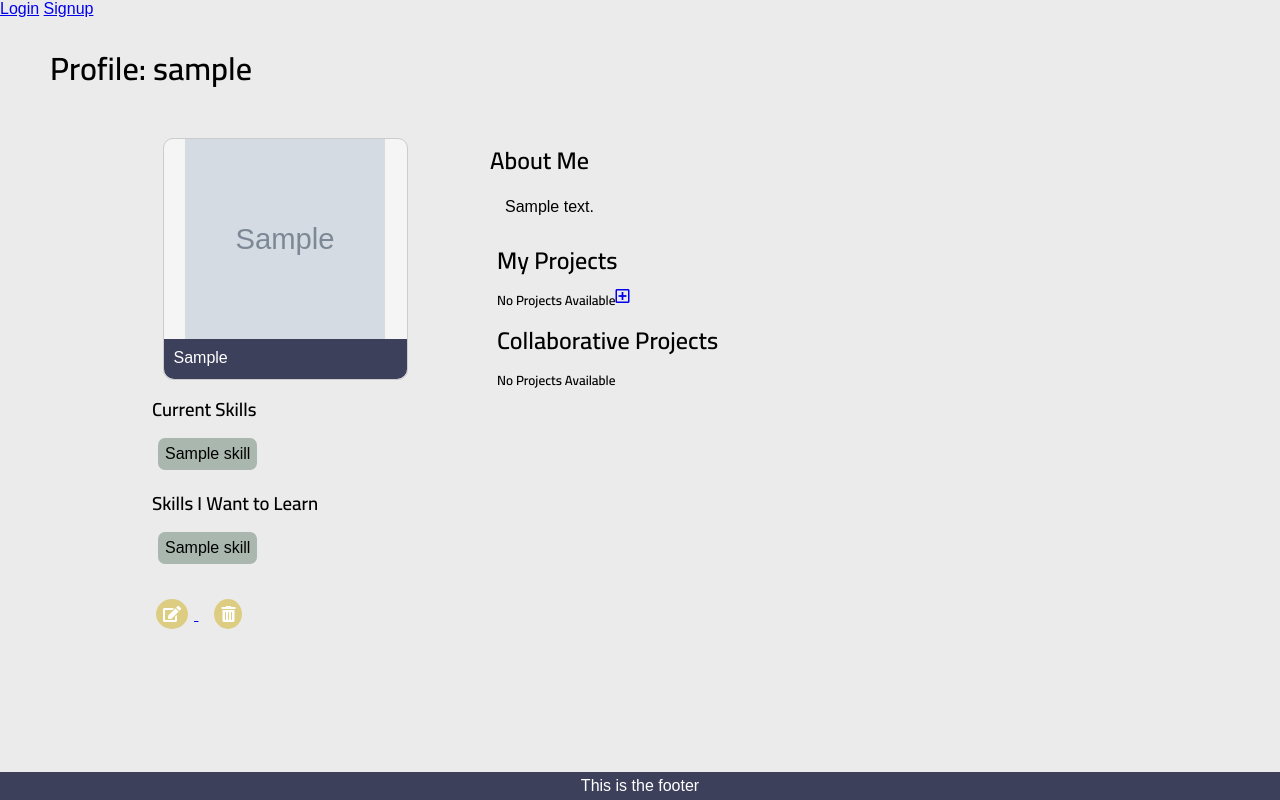
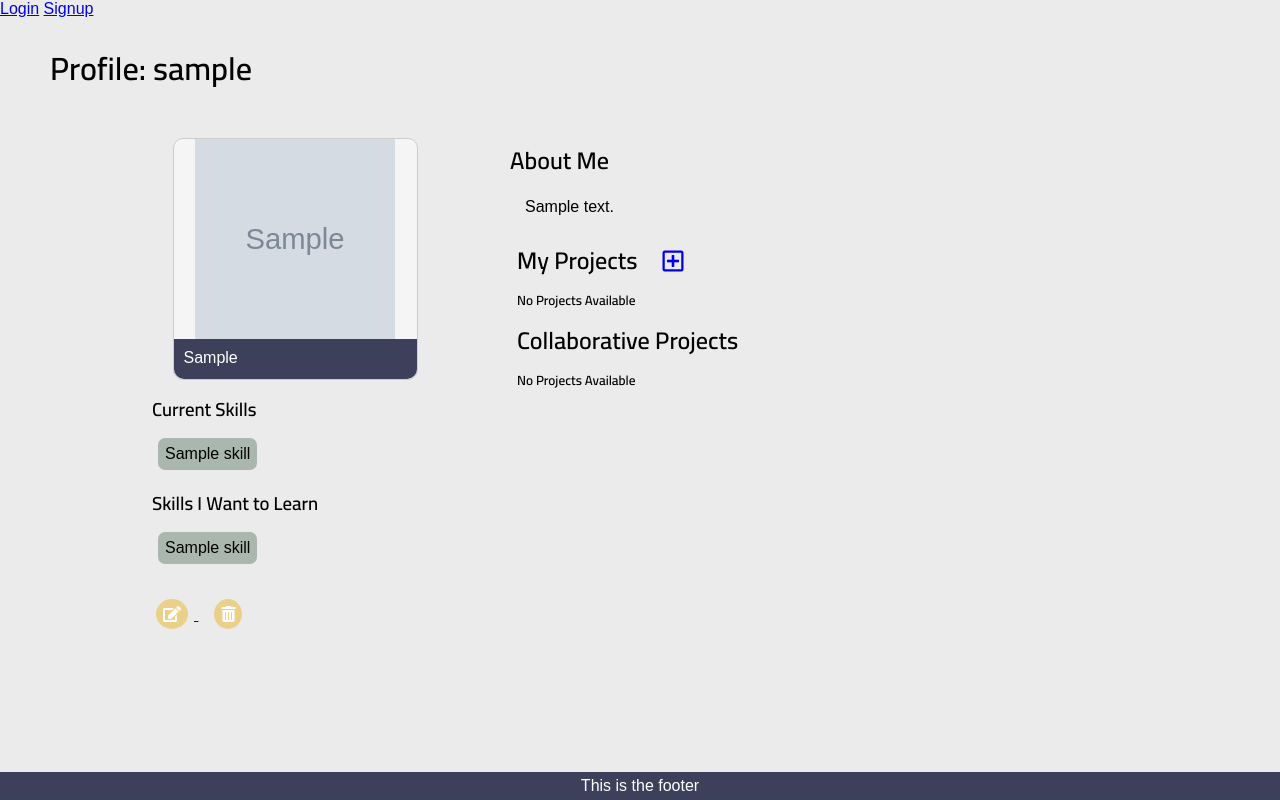
Before and after one commit to gailedit/project-3_collective, a Django app: page /profile/1/ in a window 1280 px wide. Run offline with Django 3.2, Linux system fonts and the light colour scheme; tables that the repository leaves empty hold one stand-in row (values such as "Sample post"); grey boxes marked "Sample" are stand-in pictures.

Commit message:
minor styling updates

```diff
--- a/main_app/static/styles/base.css
+++ b/main_app/static/styles/base.css
@@ -6,7 +6,7 @@
   --activenav: #c6a1a3;
   --skillbtns: #aab7ae;
   --background: #ebebeb;
-  --iconslinks: #ddcd83;
+  --iconslinks: #ebd089;
 }
 
 /* === CSS Reset === */
--- a/main_app/static/styles/base.scss
+++ b/main_app/static/styles/base.scss
@@ -8,7 +8,7 @@
   --activenav: #c6a1a3;
   --skillbtns: #aab7ae;
   --background: #ebebeb;
-  --iconslinks: #ddcd83;
+  --iconslinks: #ebd089;
 }
 
 
--- a/main_app/static/styles/detail.css
+++ b/main_app/static/styles/detail.css
@@ -7,7 +7,7 @@
 
 .page .left-info {
   width: 35%;
-  max-width: 320px;
+  max-width: 340px;
   margin: 0 25px;
   padding: 20px;
 }
@@ -27,6 +27,29 @@
 
 .page .right-info .detail_about p {
   padding: 15px;
+}
+
+.page .right-info header {
+  display: -webkit-box;
+  display: -ms-flexbox;
+  display: flex;
+  -ms-flex-line-pack: center;
+      align-content: center;
+}
+
+.page .right-info header .detail__container {
+  display: -webkit-box;
+  display: -ms-flexbox;
+  display: flex;
+  -webkit-box-pack: center;
+      -ms-flex-pack: center;
+          justify-content: center;
+  margin: 5px 25px;
+  padding-top: 5px;
+}
+
+.page .right-info header .btn-create {
+  font-size: 24px;
 }
 
 .page .right-info .project-container {
--- a/main_app/static/styles/detail.scss
+++ b/main_app/static/styles/detail.scss
@@ -4,7 +4,7 @@
 
   .left-info {
     width: 35%;
-    max-width: 320px;
+    max-width: 340px;
     margin: 0 25px;
     padding: 20px;
 
@@ -23,6 +23,22 @@
 
     .detail_about p {
       padding: 15px;
+    }
+
+    header {
+      display:flex;
+      align-content: center;
+
+      .detail__container {
+        display: flex;
+        justify-content: center;
+        margin: 5px 25px;
+        padding-top: 5px;
+      }
+
+      .btn-create {
+        font-size: 24px;
+      }
     }
 
     .project-container {
--- a/main_app/templates/profile_detail.html
+++ b/main_app/templates/profile_detail.html
@@ -67,7 +67,16 @@
 
 
     <div class="project-container">
-      <h2>My Projects</h2>
+      <header>
+        <h2>My Projects</h2>
+          <div class="detail__container">
+            <a href="{% url 'project_create' user.pk %}" class="button btn-create">
+              <span class="icon">
+                <i class="far fa-plus-square"></i>
+              </span>
+            </a>
+          </div>
+        </header>
         <div class="my-project-keeper">
         {% for project in user.projects.all %}
           <div class="card">
@@ -86,15 +95,10 @@
             <h5>No Projects Available</h5>
           </div>
         </article>
-        <div class="detail__container">
-          <a href="{% url 'project_create' user.pk %}" class="button btn-create">
-            <span class="icon">
-              <i class="far fa-plus-square"></i>
-            </span>
-          </a>
-        </div>
+
         {% endfor %}
         </div>
+
       <h2>Collaborative Projects</h2>
         <div class="my-project-keeper">
         {% for project in user.projects_collab.all %}
```
Also changed, not shown: main_app/static/styles/home.scss (+31 -0 lines), main_app/templates/home.html (+22 -0 lines), 2 other files.
